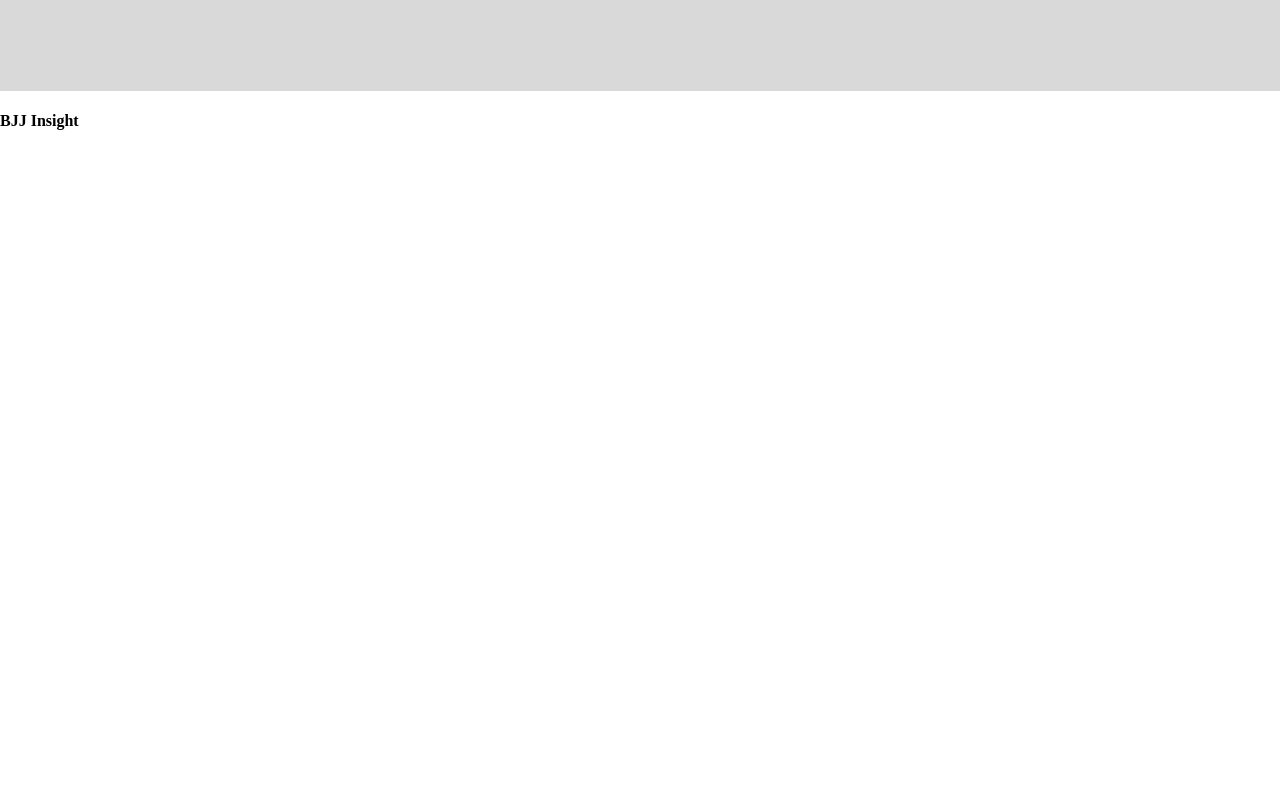
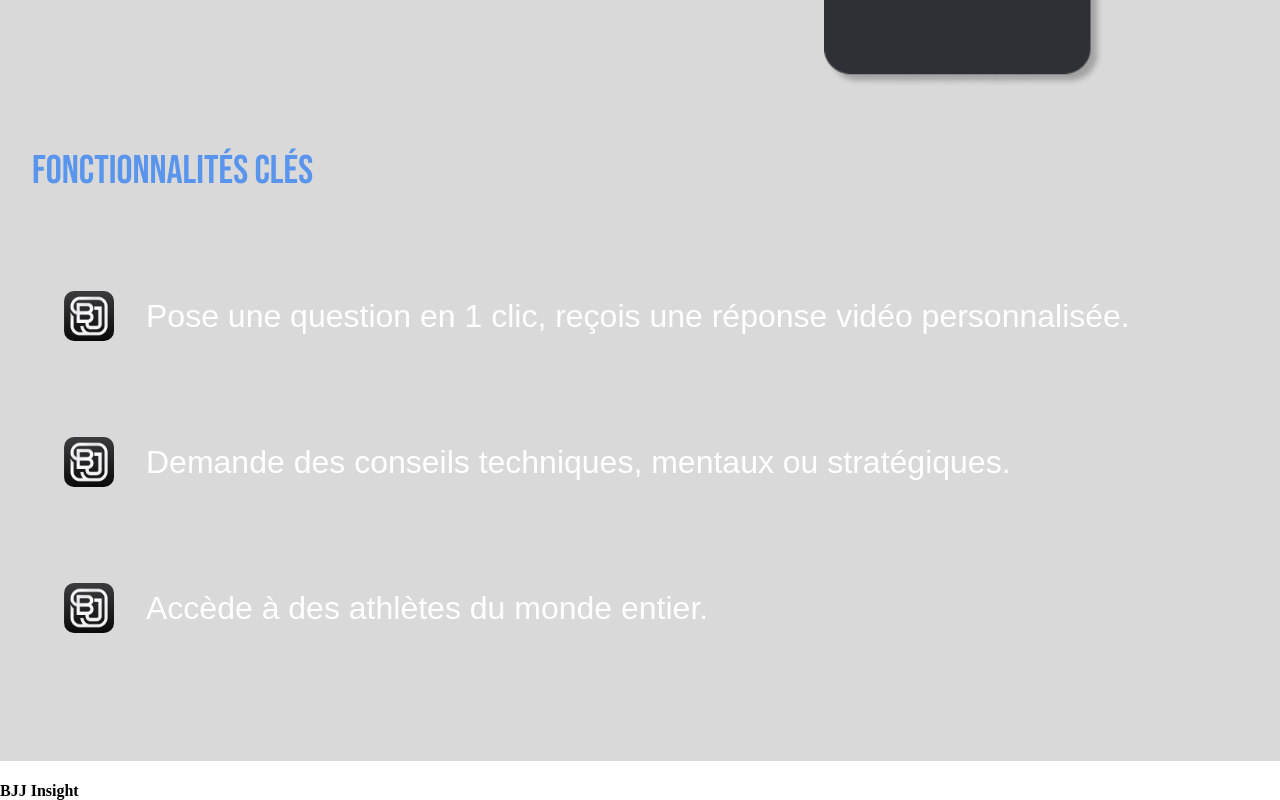
Before and after one commit to julienBelinga/landing-page-BJJI, a Next.js app: page / in a window 1280 px wide. Shown: the part 1766-2566 px from the top of the page. Before the commit the page ends 1896 px from the top, so only its background shows below. Built offline with nearby package versions, Linux system fonts and the light colour scheme; a web font is replaced by a local one.

Commit message:
update: component arguments, functionnalities

```diff
--- a/app/page.tsx
+++ b/app/page.tsx
@@ -1,4 +1,5 @@
 import Benefits from "@/sections/benefits/benefits";
+import Functionalities from "@/sections/functionalities/functionalities";
 import Herobanner from "@/sections/hero-banner/herobanner";
 import Intro from "@/sections/intro/intro";
 
@@ -8,6 +9,7 @@ export default function Home() {
       <Herobanner />
       <Intro />
       <Benefits />
+      <Functionalities />
     </>
   );
 }
--- /dev/null
+++ b/components/arguments/arguments.module.scss
@@ -0,0 +1,16 @@
+@use "../../styles/variables" as *;
+
+.argument {
+  display: flex;
+  margin: 3em 0em;
+
+  .textArgument {
+    align-content: center;
+  }
+  .iconArgument {
+    height: 50px;
+    width: 50px;
+    border-radius: 10px;
+    margin: 0 1em;
+  }
+}
--- /dev/null
+++ b/components/arguments/arguments.tsx
@@ -0,0 +1,21 @@
+import styles from "./arguments.module.scss";
+import Image, { StaticImageData } from "next/image";
+
+type ArgumentsProps = {
+  image: string | StaticImageData;
+  description: string;
+  text: string;
+};
+
+export default function Arguments({
+  image,
+  description,
+  text,
+}: ArgumentsProps) {
+  return (
+    <div className={styles.argument}>
+      <Image className={styles.iconArgument} src={image} alt={description} />
+      <div className={styles.textArgument}>{text}</div>
+    </div>
+  );
+}
--- a/sections/benefits/benefits.module.scss
+++ b/sections/benefits/benefits.module.scss
@@ -15,6 +15,7 @@
       color: $text-color-light;
       font-family: $font-text;
       font-size: $font-size-text-main;
+      padding-top: 3em;
     }
 
     .benefitsImage {
--- /dev/null
+++ b/sections/functionalities/functionalities.module.scss
@@ -0,0 +1,15 @@
+@use "../../styles/variables" as *;
+
+.functionalities {
+  .functionalitiesTitle {
+    color: $text-color-dark-blue;
+    font-family: $font-title;
+    font-size: $font-size-title-main;
+  }
+
+  .functionalitiesContainer {
+    color: $text-color-light;
+    font-family: $font-text;
+    font-size: $font-size-text-main;
+  }
+}
--- /dev/null
+++ b/sections/functionalities/functionalities.tsx
@@ -0,0 +1,30 @@
+import styles from "./functionalities.module.scss";
+import Arguments from "@/components/arguments/arguments";
+import icon from "@/assets/icon.png";
+
+export default function Functionalities() {
+  return (
+    <section className={styles.functionalities}>
+      <div className={styles.functionalitiesTitle}>Fonctionnalités clés</div>
+      <div className={styles.functionalitiesContainer}>
+        <Arguments
+          image={icon}
+          description="Icône fonctionnalité"
+          text="Pose une question en 1 clic, reçois une réponse vidéo personnalisée."
+        />
+
+        <Arguments
+          image={icon}
+          description="Icône fonctionnalité"
+          text="Demande des conseils techniques, mentaux ou stratégiques."
+        />
+
+        <Arguments
+          image={icon}
+          description="Icône fonctionnalité"
+          text="Accède à des athlètes du monde entier."
+        />
+      </div>
+    </section>
+  );
+}
--- a/sections/intro/intro.module.scss
+++ b/sections/intro/intro.module.scss
@@ -6,4 +6,5 @@
   font-family: $font-text;
   font-size: $font-size-text-main;
   width: 70%;
+  margin: 4em 0;
 }
```
Also changed, not shown: assets/icon.png (added).
